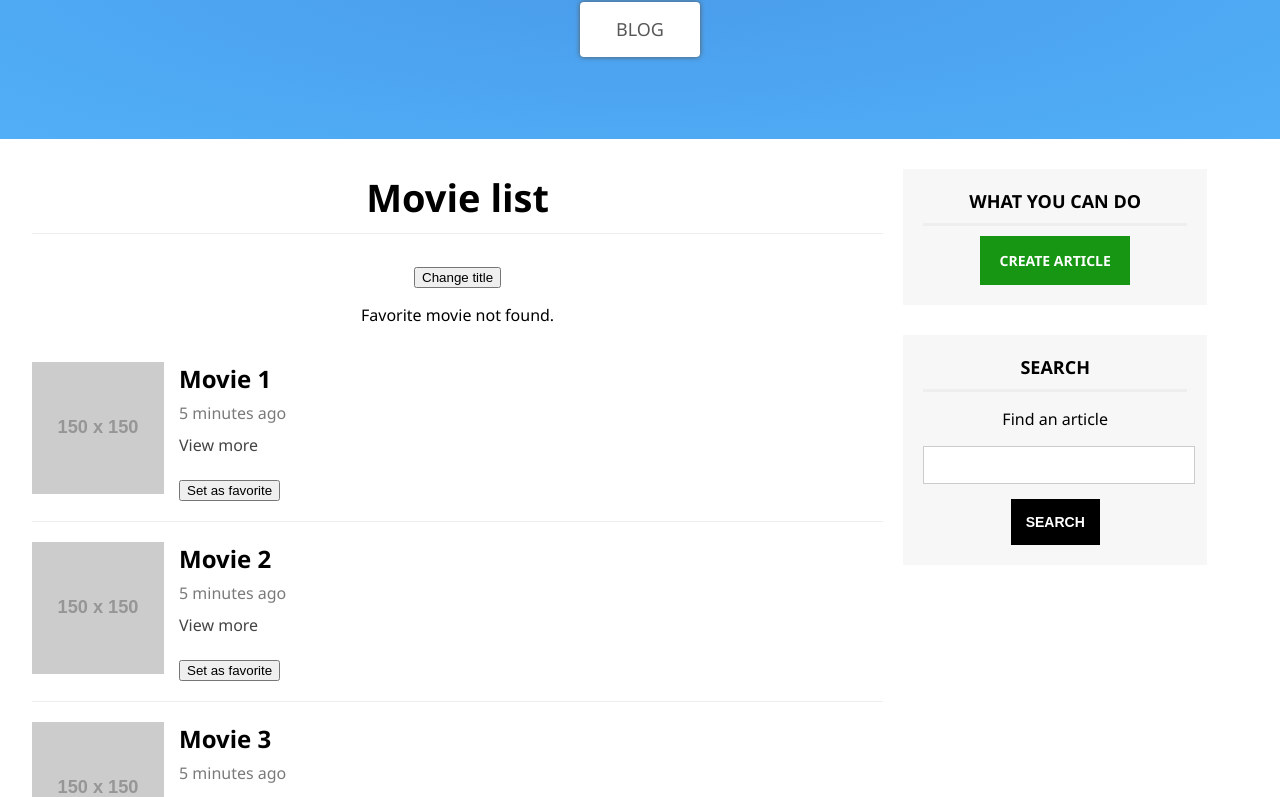
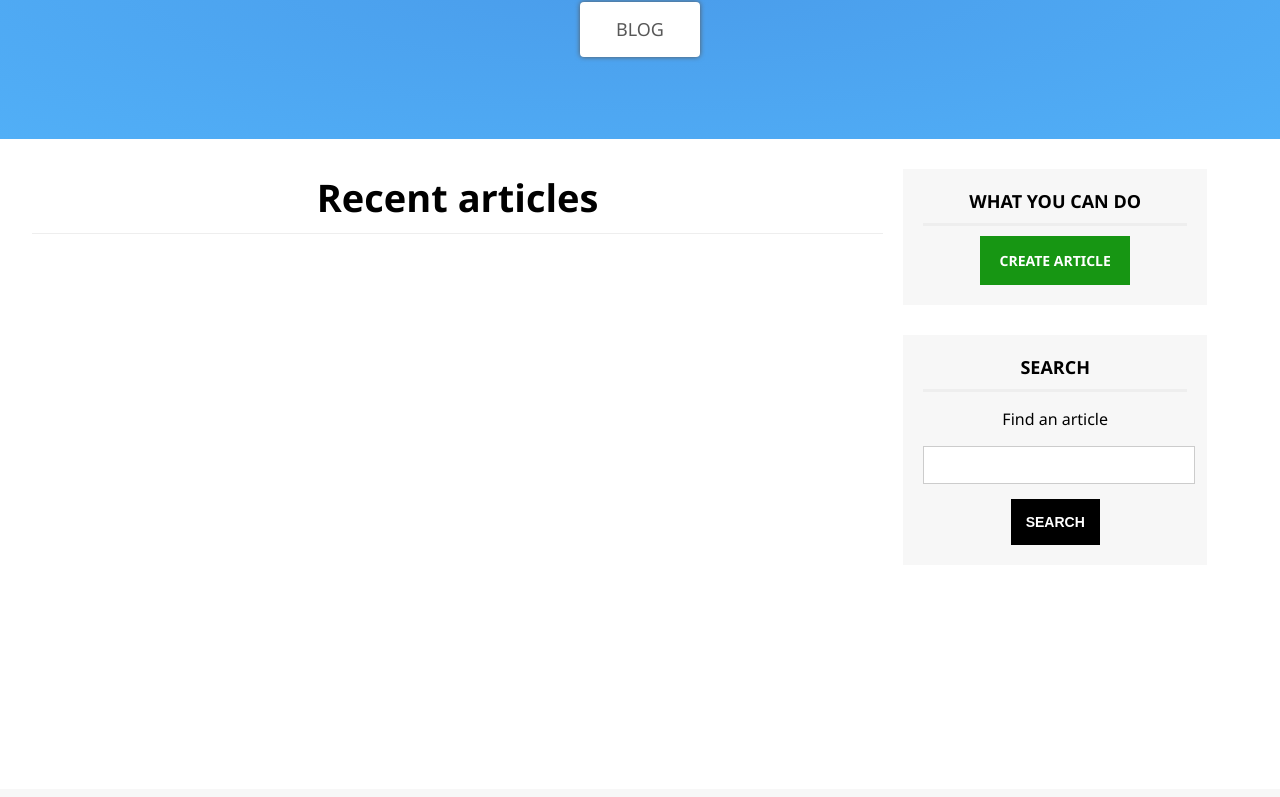
Before and after one commit to rdgonzu/test-react, a React (Create React App) app: page / in a window 1280 px wide. Shown: the part 337-1134 px from the top of the page. Built offline with nearby package versions, Linux system fonts and the light colour scheme.

Commit message:
Creating home page.

```diff
--- a/src/Router.js
+++ b/src/Router.js
@@ -2,12 +2,10 @@ import React, {Component} from "react";
 import {BrowserRouter, Route, Switch} from 'react-router-dom';
 import TestsComponent from './components/TestsComponent';
 import MyFirstComponent from './components/MyFirstComponent';
-import Movies from './components/Movies';
 import Error from "./components/Error";
 import Header from './components/Header';
-import Slider from './components/Slider';
-import Sidebar from './components/Sidebar';
 import Footer from './components/Footer';
+import Home from "./components/Home";
 
 class Router extends Component {
     render () {
@@ -15,18 +13,11 @@ class Router extends Component {
             <BrowserRouter>
 
                 <Header></Header>
-                <Slider title="This is a React example"></Slider>
-
-                <div className="center">
-
-                    <section id="content">
-
-                        <section className="components">
 
                 <Switch>
 
-                                <Route exact path="/" component={Movies}></Route>
-                                <Route exact path="/home" component={Movies}></Route>
+                    <Route exact path="/" component={Home}></Route>
+                    <Route exact path="/home" component={Home}></Route>
 
                     <Route exact path="/my-first-component" component={MyFirstComponent}></Route>
 
@@ -47,16 +38,6 @@ class Router extends Component {
 
                 </Switch>
 
-                        </section>
-
-                    </section>
-
-                    <Sidebar></Sidebar>
-
-                    <div className="clearfix"></div>
-
-                </div>
-
                 <Footer></Footer>
 
             </BrowserRouter>
--- /dev/null
+++ b/src/components/Home.js
@@ -0,0 +1,32 @@
+import React, {Component} from "react";
+import Slider from "./Slider";
+import Sidebar from './Sidebar';
+
+class Home extends Component {
+
+    render () {
+
+        return (
+            <React.Fragment>
+
+                <Slider title="This is a React example"></Slider>
+
+                <div className="center">
+
+                    <section id="content">
+                        <h1 className="subheader">Recent articles</h1>
+                    </section>
+
+                    <Sidebar></Sidebar>
+
+                    <div className="clearfix"></div>
+
+                </div>
+
+            </React.Fragment>
+        );
+    }
+
+}
+
+export default Home;
```
Lines whose indentation alone changed are shown as unchanged.
